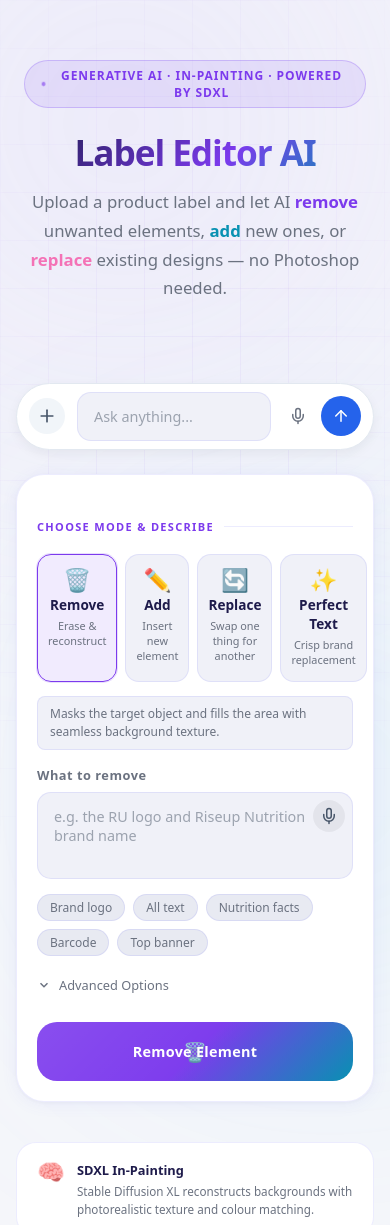
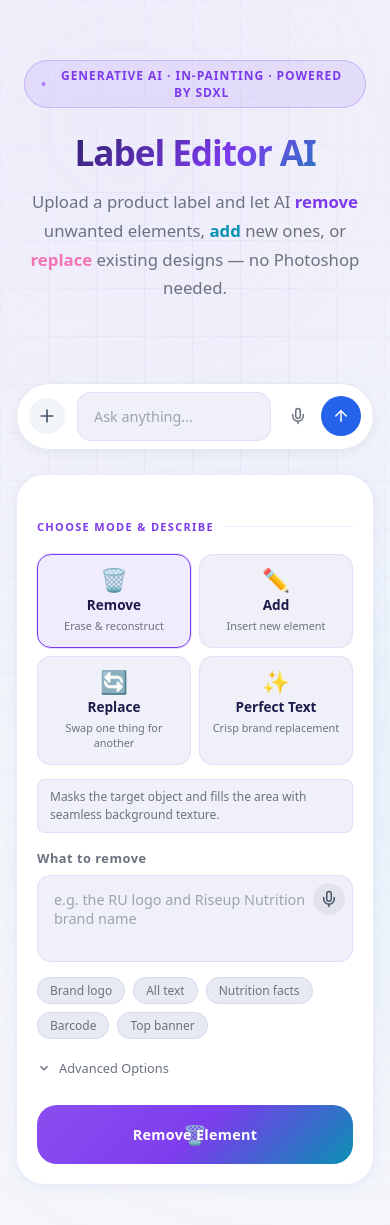
Before and after one commit to Yash2550/Ai, a Flask app: page / in a window 390 px wide. Shown: the top 1225 px of the page. Run offline with Flask 3, Linux system fonts and the light colour scheme; data that the repository does not hold is empty; some libraries are stand-ins or nearby versions.

Commit message:
Fixed mobile view for mode tabs

```diff
--- a/templates/index.html
+++ b/templates/index.html
@@ -1484,7 +1484,7 @@
       }
 
       .mode-tabs {
-        flex-direction: column !important;
+        grid-template-columns: repeat(2, 1fr) !important;
       }
 
       .smart-result-imgs, #smartResultGrid, .history-grid {
```
